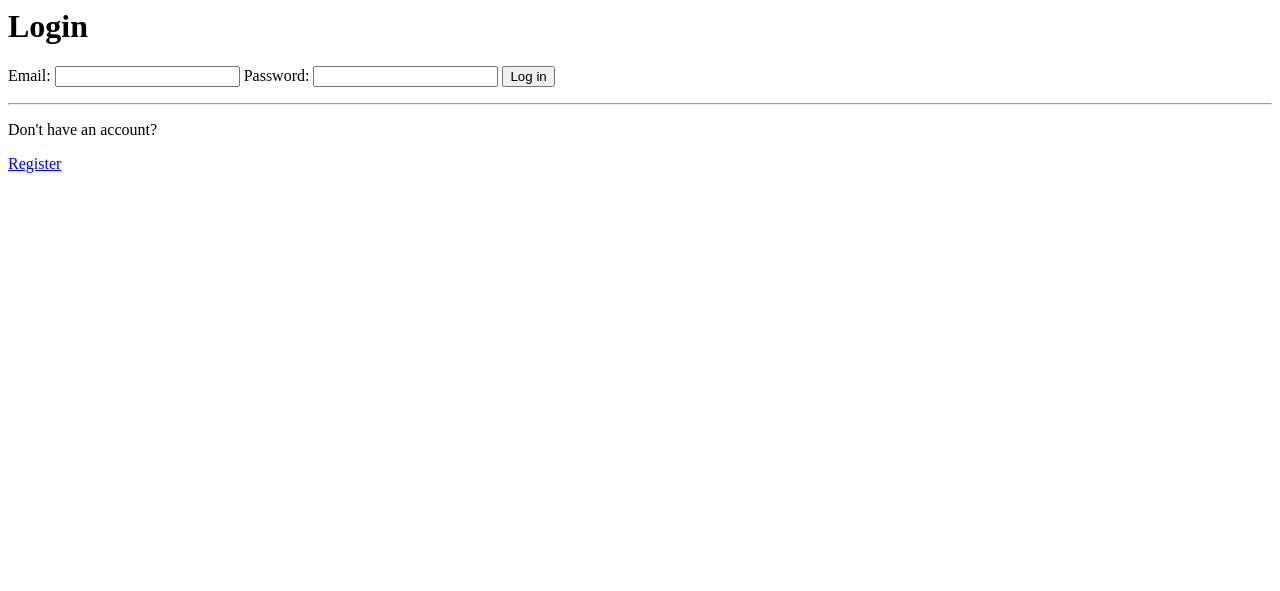
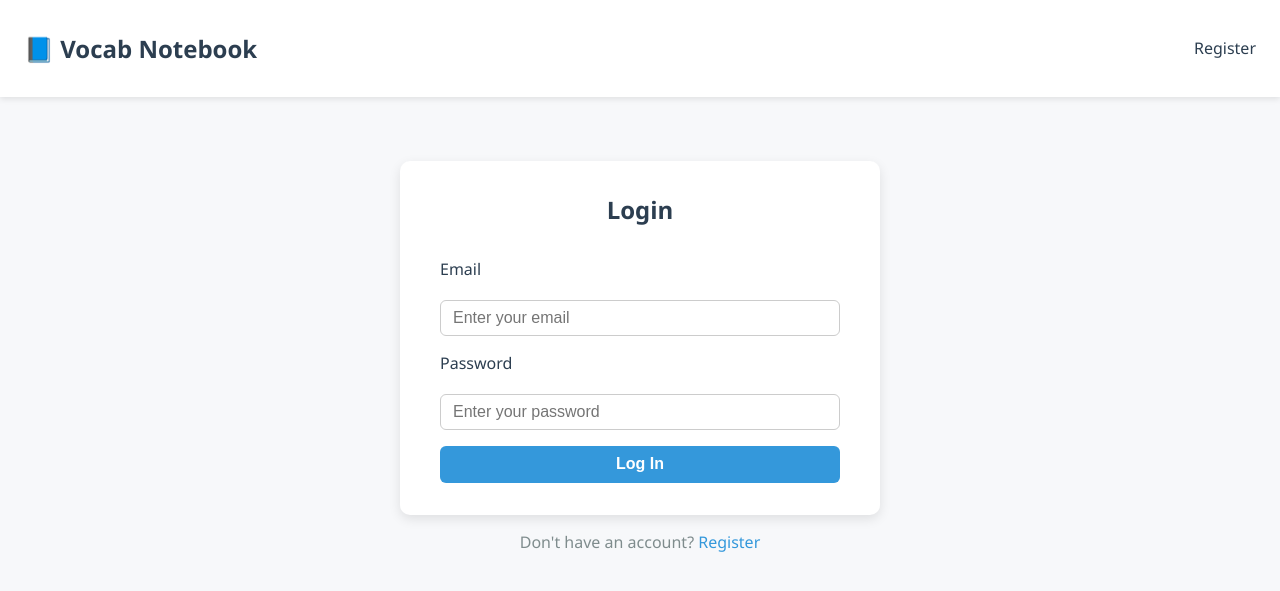
Before and after one commit to kamoM312/TCG-Final-Project, a Node server app: template frontend/user/views/login.ejs in a window 1280 px wide. Shown: the top 591 px of the page. Run offline with Node 20, Linux system fonts and the light colour scheme; the template is opened without the code that fills it, so the values that code supplies are empty.

Commit message:
add user site styling

```diff
--- a/frontend/user/public/main.css
+++ b/frontend/user/public/main.css
@@ -281,3 +281,106 @@ body.light-body {
     display: none;
   }
 }
+
+/* ============================
+   Login Page Styling
+============================ */
+.login-container {
+  display: flex;
+  flex-direction: column;
+  align-items: center;
+  justify-content: flex-start;
+  margin-top: 3rem;
+  padding: 1rem;
+}
+
+.login-box {
+  background-color: #ffffff;
+  padding: 2rem 2.5rem;
+  border-radius: 10px;
+  box-shadow: 0 4px 12px rgba(0,0,0,0.1);
+  width: 100%;
+  max-width: 400px;
+  display: flex;
+  flex-direction: column;
+  gap: 1rem;
+}
+
+.login-box h2 {
+  text-align: center;
+  color: #2c3e50;
+  margin: 0 0 1rem 0;
+}
+
+.login-box label {
+  font-weight: 500;
+  margin-bottom: 0.25rem;
+  color: #2c3e50;
+}
+
+.login-box input[type="email"],
+.login-box input[type="password"] {
+  padding: 0.5rem 0.75rem;
+  border-radius: 6px;
+  border: 1px solid #ccc;
+  font-size: 1rem;
+  outline: none;
+  transition: border-color 0.2s ease;
+}
+
+.login-box input[type="email"]:focus,
+.login-box input[type="password"]:focus {
+  border-color: #3498db;
+}
+
+.login-box input[type="submit"] {
+  padding: 0.6rem;
+  background-color: #3498db;
+  color: white;
+  border: none;
+  border-radius: 6px;
+  font-weight: 600;
+  font-size: 1rem;
+  cursor: pointer;
+  transition: background-color 0.2s ease;
+}
+
+.login-box input[type="submit"]:hover {
+  background-color: #2980b9;
+}
+
+.register-text {
+  text-align: center;
+  margin-top: 1rem;
+  color: #7f8c8d;
+}
+
+.register-text a {
+  color: #3498db;
+  font-weight: 500;
+  text-decoration: none;
+  transition: color 0.2s ease;
+}
+
+.register-text a:hover {
+  color: #2980b9;
+}
+
+/* Error Alert */
+.alert-error {
+  background-color: #fce4e4;
+  color: #c0392b;
+  padding: 0.75rem 1rem;
+  border-radius: 6px;
+  margin-bottom: 1rem;
+  width: 100%;
+  max-width: 400px;
+  text-align: center;
+}
+
+/* Responsive */
+@media (max-width: 500px) {
+  .login-box {
+    padding: 1.5rem;
+  }
+}
--- a/frontend/user/views/login.ejs
+++ b/frontend/user/views/login.ejs
@@ -1,55 +1,51 @@
-<% if (locals.error) { %>
-    <div class="error-message">
-      <p><%= error %></p>
+<%- include('partials/header.ejs') %>
+
+<body class="light-body">
+  <nav class="navbar user-navbar">
+    <div class="navbar-left">
+      <h1 class="brand-title">📘 Vocab Notebook</h1>
     </div>
-  <% } %>
+    <div class="navbar-right">
+      <a href="/register" class="nav-link">Register</a>
+    </div>
+  </nav>
 
-  <div class="flex flex-vertical login-body">
-    <h1>Login</h1>
+  <main class="container login-container">
+    <% if (locals.error) { %>
+      <div class="alert alert-error"><%= error %></div>
+    <% } %>
 
-    <form id="loginForm" class="flex flex-vertical createFormBody" method="POST" action="/login">
-      <label for="email">Email:</label>
-      <input type="email" id="email" name="email" required />
+    <form id="loginForm" class="login-box" method="POST" action="/login">
+      <h2>Login</h2>
 
-      <label for="password">Password:</label>
-      <input type="password" id="password" name="password" required />
+      <label for="email">Email</label>
+      <input type="email" id="email" name="email" required placeholder="Enter your email" />
 
-      <input type="submit" value="Log in" />
+      <label for="password">Password</label>
+      <input type="password" id="password" name="password" required placeholder="Enter your password" />
+
+      <input type="submit" value="Log In" class="btn btn-primary" />
     </form>
 
-    <hr />
-
-    <div class="flex flex-vertical">
-      <p>Don't have an account?</p>
-      <div class="flex flex-horizontal sign-in">
-        <a href="/register">Register</a>
-      </div>
-    </div>
-  </div>
+    <p class="register-text">
+      Don't have an account? <a href="/register">Register</a>
+    </p>
+  </main>
 
   <script>
     // Prevent auto-submit
     const form = document.getElementById('loginForm');
     let allowSubmit = false;
 
-    // Only allow submit if the user clicks the button
     form.addEventListener('submit', (e) => {
-      if (!allowSubmit) {
-        e.preventDefault();
-        console.log('🛑 Auto-submit prevented');
-      }
+      if (!allowSubmit) e.preventDefault();
     });
 
-    // Enable submit on user click
     form.querySelector('input[type="submit"]').addEventListener('click', () => {
       allowSubmit = true;
     });
 
-    // Optional: prevent enter key from auto-submitting
     form.addEventListener('keydown', (e) => {
-      if (e.key === 'Enter' && !allowSubmit) {
-        e.preventDefault();
-        console.log('🛑 Enter key prevented from auto-submitting');
-      }
+      if (e.key === 'Enter' && !allowSubmit) e.preventDefault();
     });
   </script>
```
Also changed, not shown: frontend/user/views/wordBank.ejs (deleted).
